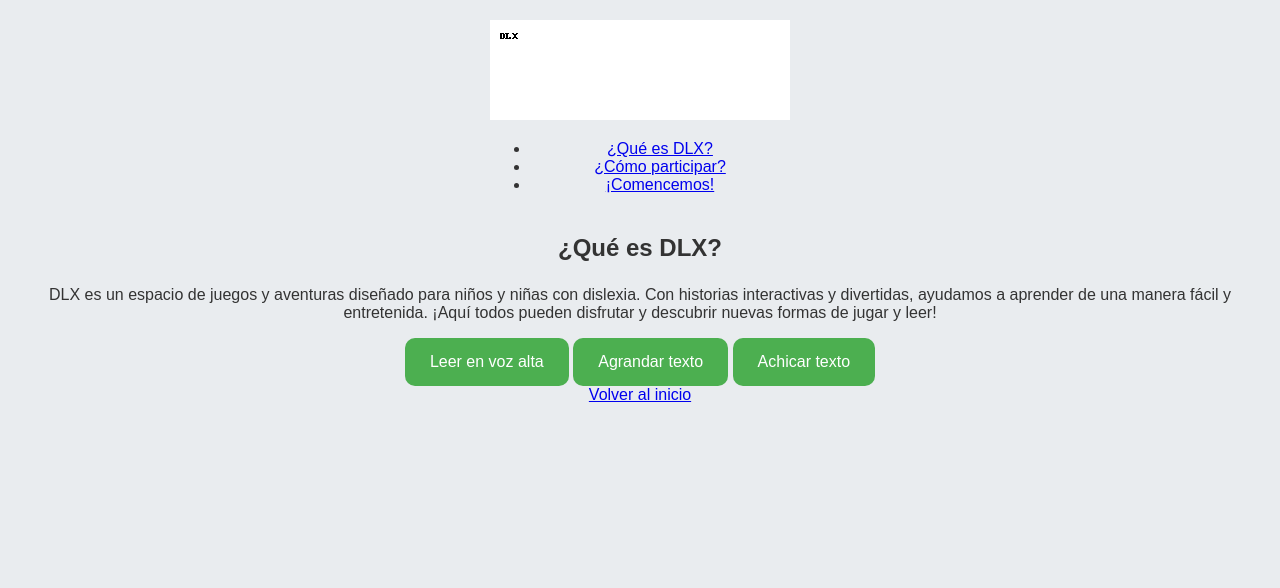
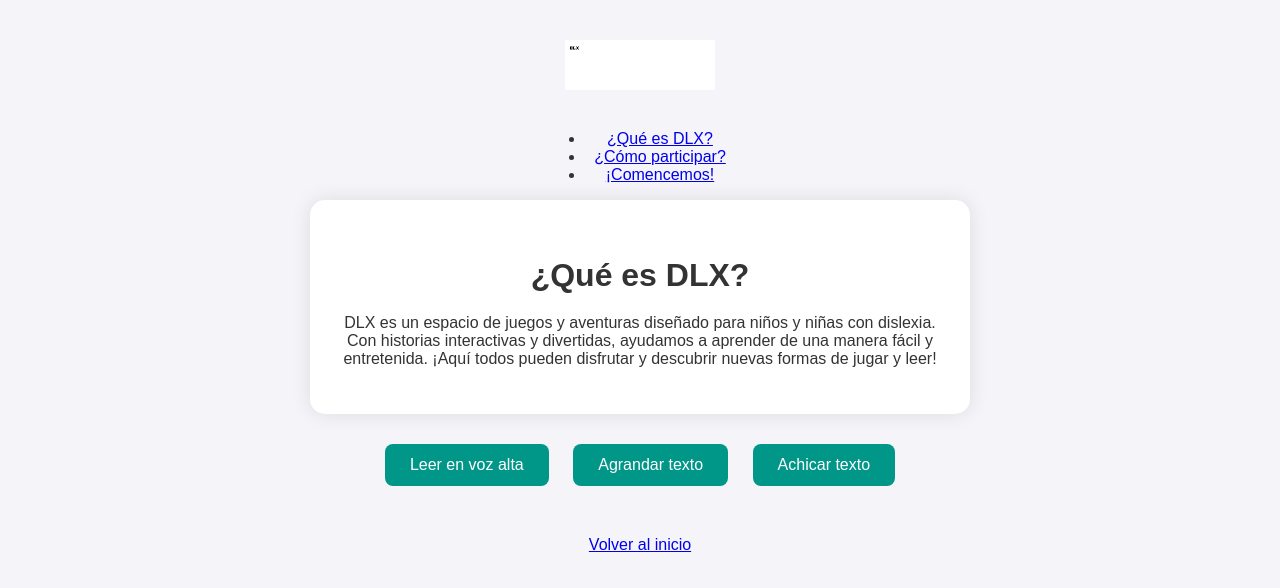
Before and after one commit to DLX-prueba/prueba, a plain HTML site: page que_es_dlx.html in a window 1280 px wide. Drawn offline with Linux system fonts and the light colour scheme.

Commit message:
Update style.css

```diff
--- a/style.css
+++ b/style.css
@@ -1,7 +1,7 @@
 /* Estilos generales */
 body {
     font-family: 'Arial', sans-serif;
-    background-color: #f0f0f0;
+    background-color: #f4f4f9;
     color: #333;
     text-align: center;
     padding: 20px;
@@ -11,25 +11,33 @@ body {
     align-items: center;
 }
 
-.container {
-    max-width: 800px;
-    margin: 20px;
+h2 {
+    font-size: 2em;
+    margin-bottom: 20px;
+}
+
+/* Contenedor principal */
+.contenido {
     background-color: #ffffff;
+    box-shadow: 0 0 20px rgba(0, 0, 0, 0.1);
     padding: 30px;
     border-radius: 15px;
-    box-shadow: 0 0 15px rgba(0, 0, 0, 0.1);
-    transition: all 0.3s ease;
+    width: 80%;
+    max-width: 600px;
+    margin-bottom: 20px;
 }
 
+/* Botones */
 button {
-    padding: 15px 25px;
+    padding: 15px 30px;
     background-color: #4CAF50;
     color: white;
     border: none;
     border-radius: 10px;
     cursor: pointer;
     font-size: 16px;
-    transition: transform 0.3s ease;
+    margin-top: 20px;
+    transition: all 0.3s ease;
 }
 
 button:hover {
@@ -41,57 +49,44 @@ button:focus {
     outline: none;
 }
 
-button:active {
-    background-color: #3e8e41;
-}
-
 button:disabled {
     background-color: #d3d3d3;
     cursor: not-allowed;
 }
 
-h1, h2, h3 {
-    color: #333;
-}
-
+/* Avatar */
 .avatar-opcion {
     width: 120px;
     height: 120px;
     border-radius: 50%;
     margin: 20px;
     cursor: pointer;
-    transition: all 0.3s ease;
-    border: 3px solid transparent;  /* Borde por defecto */
+    transition: transform 0.3s ease, border-color 0.3s ease;
 }
 
 .avatar-opcion.selected {
-    border: 3px solid #4CAF50;  /* Borde verde al seleccionar */
-    transform: scale(1.1);  /* Efecto de aumentar el tamaño del avatar */
+    border: 4px solid #4CAF50;
+    transform: scale(1.1);
 }
 
-/* Fondo */
-body {
-    background-color: #e9ecef;
+/* Opciones de accesibilidad */
+.accessibility button {
+    margin: 10px;
+    padding: 12px 25px;
+    background-color: #009688;
+    border: none;
+    color: white;
+    font-size: 16px;
+    border-radius: 8px;
+    cursor: pointer;
 }
 
-.container {
-    background-color: #ffffff;
-    box-shadow: 0 4px 8px rgba(0, 0, 0, 0.1);
+.accessibility button:hover {
+    background-color: #00796b;
 }
 
-/* Para mejorar la accesibilidad */
-h1, h2, h3 {
-    line-height: 1.5;
-}
-
-#cuentoTexto {
-    font-size: 1.2em;
-    line-height: 1.6;
-    margin-top: 20px;
-}
-
-.avatar-opcion {
-    transition: transform 0.3s ease;
+footer {
+    margin-top: 40px;
 }
 
 /* Mejoras para imágenes */
@@ -99,3 +94,9 @@ img {
     max-width: 100%;
     height: auto;
 }
+
+/* Logo */
+.logo {
+    width: 150px;
+    margin: 20px;
+}
```
